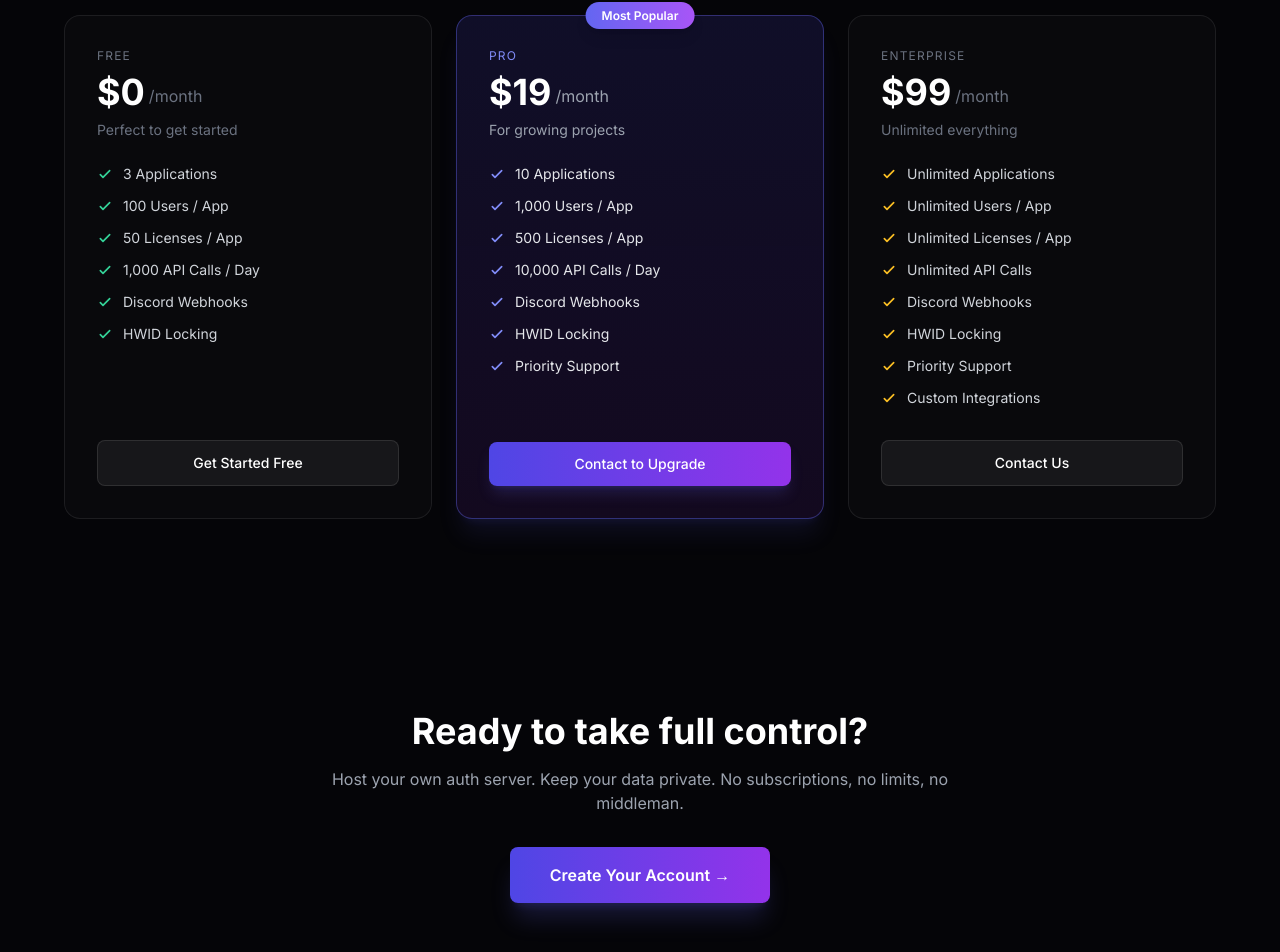
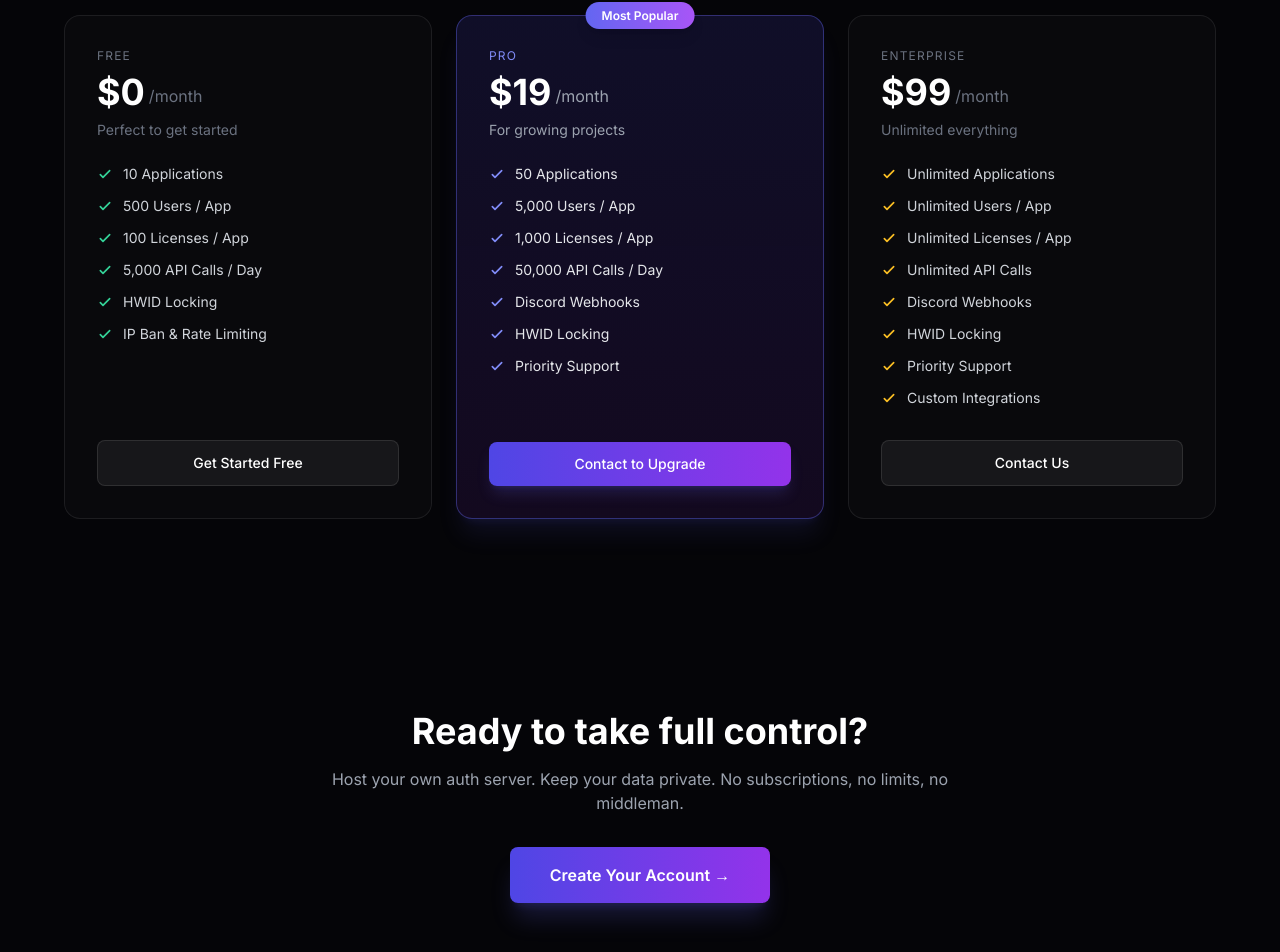
Before and after one commit to eknumberafreen-stack/Adarsh-Auth, a Next.js app in the folder frontend/: page / in a window 1280 px wide. Shown: the part 2983-3935 px from the top of the page. Built offline with nearby package versions, Linux system fonts and the light colour scheme.

Commit message:
feat: update free plan limits and pricing cards

```diff
--- a/frontend/app/page.tsx
+++ b/frontend/app/page.tsx
@@ -301,7 +301,7 @@ export default function Home() {
                 <p className="text-sm text-gray-500 mt-2">Perfect to get started</p>
               </div>
               <ul className="space-y-3 flex-1 mb-8">
-                {['3 Applications', '100 Users / App', '50 Licenses / App', '1,000 API Calls / Day', 'Discord Webhooks', 'HWID Locking'].map(f => (
+                {['10 Applications', '500 Users / App', '100 Licenses / App', '5,000 API Calls / Day', 'HWID Locking', 'IP Ban & Rate Limiting'].map(f => (
                   <li key={f} className="flex items-center gap-2.5 text-sm text-gray-300">
                     <svg className="w-4 h-4 text-emerald-400 flex-shrink-0" fill="none" viewBox="0 0 24 24" stroke="currentColor"><path strokeLinecap="round" strokeLinejoin="round" strokeWidth={2.5} d="M5 13l4 4L19 7" /></svg>
                     {f}
@@ -327,7 +327,7 @@ export default function Home() {
                 <p className="text-sm text-gray-400 mt-2">For growing projects</p>
               </div>
               <ul className="space-y-3 flex-1 mb-8">
-                {['10 Applications', '1,000 Users / App', '500 Licenses / App', '10,000 API Calls / Day', 'Discord Webhooks', 'HWID Locking', 'Priority Support'].map(f => (
+                {['50 Applications', '5,000 Users / App', '1,000 Licenses / App', '50,000 API Calls / Day', 'Discord Webhooks', 'HWID Locking', 'Priority Support'].map(f => (
                   <li key={f} className="flex items-center gap-2.5 text-sm text-gray-200">
                     <svg className="w-4 h-4 text-indigo-400 flex-shrink-0" fill="none" viewBox="0 0 24 24" stroke="currentColor"><path strokeLinecap="round" strokeLinejoin="round" strokeWidth={2.5} d="M5 13l4 4L19 7" /></svg>
                     {f}
```
Also changed, not shown: 1 other file (tests, documents, lock files or other folders).
